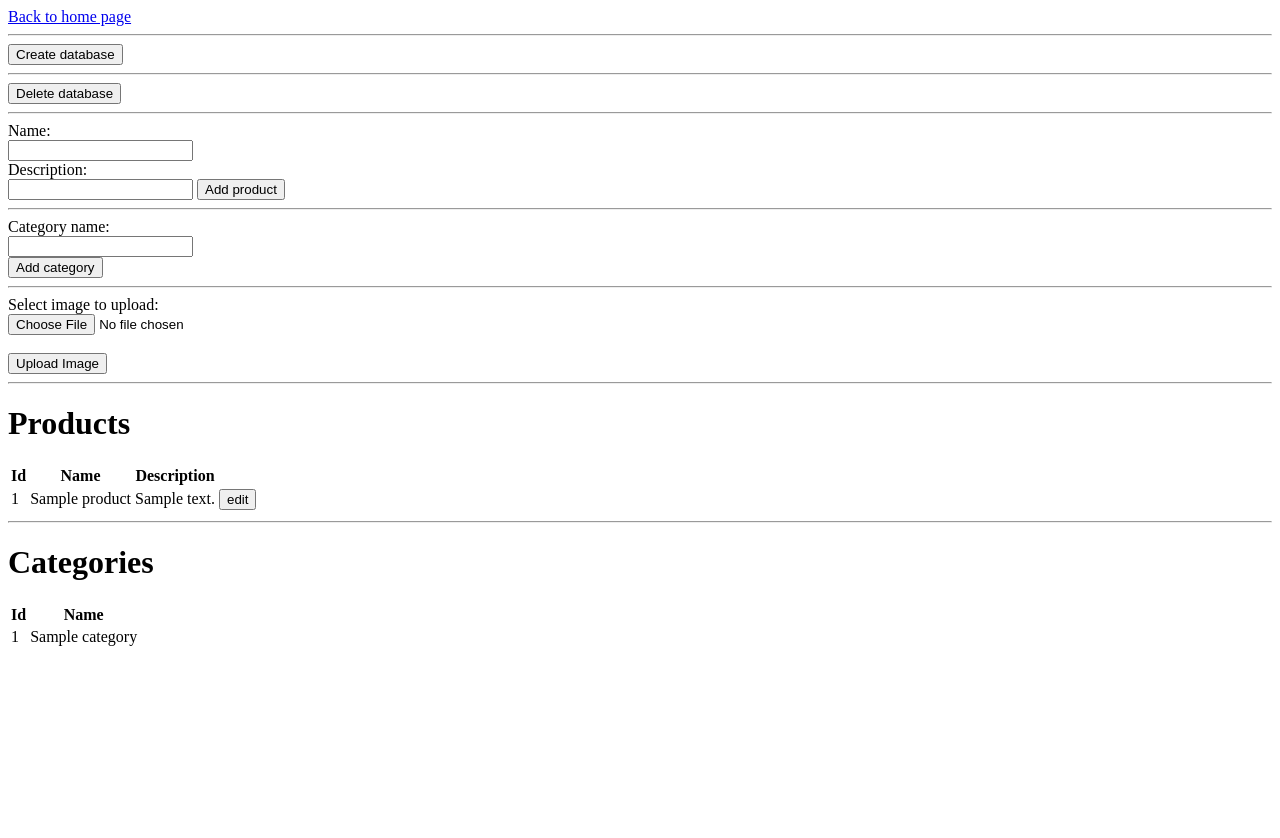
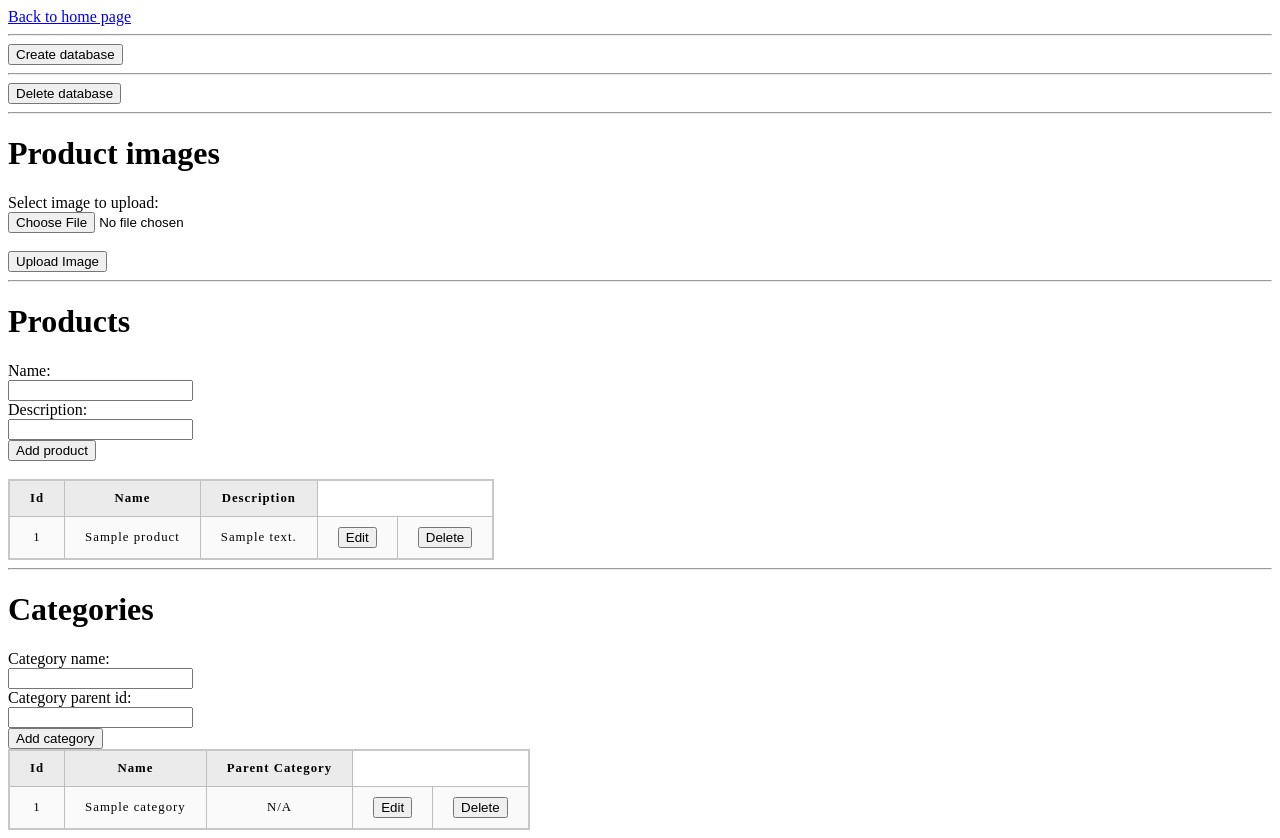
Before and after one commit to mrredcon/betterbuys, a PHP site: page /admin.php in a window 1280 px wide. Before the commit the page ends 646 px from the top, so only its background shows below. Run offline with PHP 8.4, Linux system fonts and the light colour scheme; tables that the repository leaves empty hold one stand-in row (values such as "Sample post"); data that the repository does not hold is empty.

Commit message:
Ability to edit/delete categories and delete products

```diff
--- a/www/admin.php
+++ b/www/admin.php
@@ -1,6 +1,7 @@
 <!DOCTYPE html>
 <html>
 	<head>
+		<link href="minimal-table.css" rel="stylesheet" type="text/css">
 	</head>
 	<body>
 		<a href="/index.html">Back to home page</a>
@@ -18,6 +19,18 @@
 
 		<hr>
 
+		<h1>Product images</h1>
+		<form action="upload.php" method="post" enctype="multipart/form-data">
+			Select image to upload:<br>
+			<input type="file" name="fileToUpload" id="fileToUpload"><br>
+			<br>
+			<input type="submit" value="Upload Image" name="submit"><br>
+		</form>
+
+		<hr>
+
+		<h1>Products</h1>
+
 		<form action="product_insert.php" method="post">
 			<label for="pname">Name:</label><br>
 			<input type="text" id="pname" name="name"><br>
@@ -25,28 +38,13 @@
 			<label for="pdesc">Description:</label><br>
 			<input type="text" id="pdesc" name="description">
 
+			<br>
+
 			<input type="submit" value="Add product">
+
+			<br>
+			<br>
 		</form>
-
-		<hr>
-
-		<form action="category_insert.php" method="post">
-			<label for="cname">Category name:</label><br>
-			<input type="text" id="cname" name="category_name"><br>
-
-			<input type="submit" value="Add category">
-		</form>
-
-		<hr>
-		<form action="upload.php" method="post" enctype="multipart/form-data">
-			Select image to upload:<br>
-			<input type="file" name="fileToUpload" id="fileToUpload"><br>
-			<br>
-			<input type="submit" value="Upload Image" name="submit"><br>
-		</form>
-		<hr>
-
-		<h1>Products</h1>
 
 	<?php
 
@@ -70,13 +68,18 @@
 				// show the products as a table
 				foreach ($products as $product) {
 					echo "<tr>";
-
-						echo '<form method="post" action="product_edit.php">';
-						echo '<input type="hidden" name="product_id" value="'. $product['id'].'">';
 						echo '<td>' . $product['id'] . '</td>';
 						echo '<td>' . $product['name'] . '</td>';
 						echo '<td>' . $product['description'] . '</td>';
-						echo '<td>' .'<input type="submit" value="edit">'. '</td>';
+
+						echo '<form method="post" action="product_edit.php">';
+							echo '<input type="hidden" name="product_id" value="'. $product['id'].'">';
+							echo '<td>' .'<input type="submit" value="Edit">'. '</td>';
+						echo '</form>';
+
+						echo '<form method="post" action="product_delete.php">';
+							echo '<input type="hidden" name="product_id" value="'. $product['id'].'">';
+							echo '<td>' .'<input type="submit" value="Delete">'. '</td>';
 						echo '</form>';
 
 						echo "</tr>";
@@ -88,14 +91,38 @@
 	?>
 	</form>
 
-
 		<hr>
 		<h1>Categories</h1>
+
+		<form action="category_insert.php" method="post">
+			<label for="cname">Category name:</label><br>
+			<input type="text" id="cname" name="category_name"><br>
+
+			<label for="cparentid">Category parent id:</label><br>
+			<input type="text" id="cparentid" name="category_parent_id"><br>
+
+			<input type="submit" value="Add category">
+		</form>
+
 		<?php
 
-		//$pdo = require 'connect.php';
+		// SELECT
+		// 	a.name,
+		// 	a.id
+		// FROM
+		// 	Category a
+		// 		LEFT JOIN
+		// 	Category b ON a.parentCategory = b.id
+		// ORDER BY a.name;
+		//
 
-		$sql = 'SELECT id, name FROM Category';
+		$sql  = 'SELECT a.name, a.id, b.name AS parentCategoryName ';
+		$sql .= 'FROM Category a LEFT JOIN Category b ON a.parentCategory = b.id ';
+		$sql .= 'ORDER BY a.id';
+
+		// echo $sql;
+
+		//$sql = 'SELECT id, name FROM Category';
 
 		$statement = $pdo->query($sql);
 
@@ -107,13 +134,32 @@
 				echo "<tr>";
 					echo "<th>Id</th>";
 					echo "<th>Name</th>";
+					echo "<th>Parent Category</th>";
 				echo "</tr>";
 
 				// show the categories as a table
 				foreach ($categories as $category) {
+					$parentCategoryName = $category['parentCategoryName'];
+
+					if ($parentCategoryName == null) {
+						$parentCategoryName = 'N/A';
+					}
+
+
 					echo "<tr>";
 						echo "<td>" . $category['id'] . '</td>';
 						echo "<td>" . $category['name'] . '</td>';
+						echo "<td>" . $parentCategoryName . '</td>';
+
+						echo '<form method="post" action="category_edit.php">';
+							echo '<input type="hidden" name="category_id" value="'. $category['id'].'">';
+							echo '<td>' .'<input type="submit" value="Edit">'. '</td>';
+						echo '</form>';
+
+						echo '<form method="post" action="category_delete.php">';
+							echo '<input type="hidden" name="category_id" value="'. $category['id'].'">';
+							echo '<td>' .'<input type="submit" value="Delete">'. '</td>';
+						echo '</form>';
 					echo "</tr>";
 				}
 			echo "</table>";
--- /dev/null
+++ b/www/minimal-table.css
@@ -0,0 +1,31 @@
+table {
+  border-collapse: collapse;
+  border: 2px solid rgb(200,200,200);
+  letter-spacing: 1px;
+  font-size: 0.8rem;
+}
+
+td, th {
+  border: 1px solid rgb(190,190,190);
+  padding: 10px 20px;
+}
+
+th {
+  background-color: rgb(235,235,235);
+}
+
+td {
+  text-align: center;
+}
+
+tr:nth-child(even) td {
+  background-color: rgb(250,250,250);
+}
+
+tr:nth-child(odd) td {
+  background-color: rgb(245,245,245);
+}
+
+caption {
+  padding: 10px;
+}
```
Also changed, not shown: www/category_delete.php (added, +34 -0 lines), www/category_edit.php (added, +74 -0 lines), www/category_insert.php (+8 -1 lines), www/product_delete.php (added, +34 -0 lines), www/product_edit.php (+68 -13 lines).
